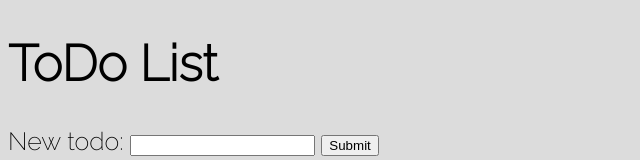
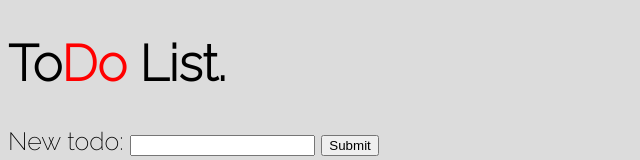
Before and after one commit to Grozzrox/ToDo-App, a website: page index.html in a window 1280 px wide. Shown: the top 160 px of the page, without its empty margins (0-640 px from the left). Drawn offline with Linux system fonts and the light colour scheme.

Commit message:
fourth commit

```diff
--- a/index.html
+++ b/index.html
@@ -7,7 +7,7 @@
         <link href="https://fonts.googleapis.com/css2?family=Raleway:wght@200&display=swap" rel="stylesheet">
     </head>
     <body>
-        <h1>ToDo List</h1>
+        <h1>To<span id="red">Do</span> List.</h1>
         <form id="todo">
             <label for="new-todo">New todo:
                 <input type="text" name="new-todo">
--- a/style.css
+++ b/style.css
@@ -4,6 +4,10 @@ body {
     background-color: gainsboro;
 }
 
+#red {
+    color: red;
+}
+
 .completed {
     color: red;
     text-decoration: line-through;
```
